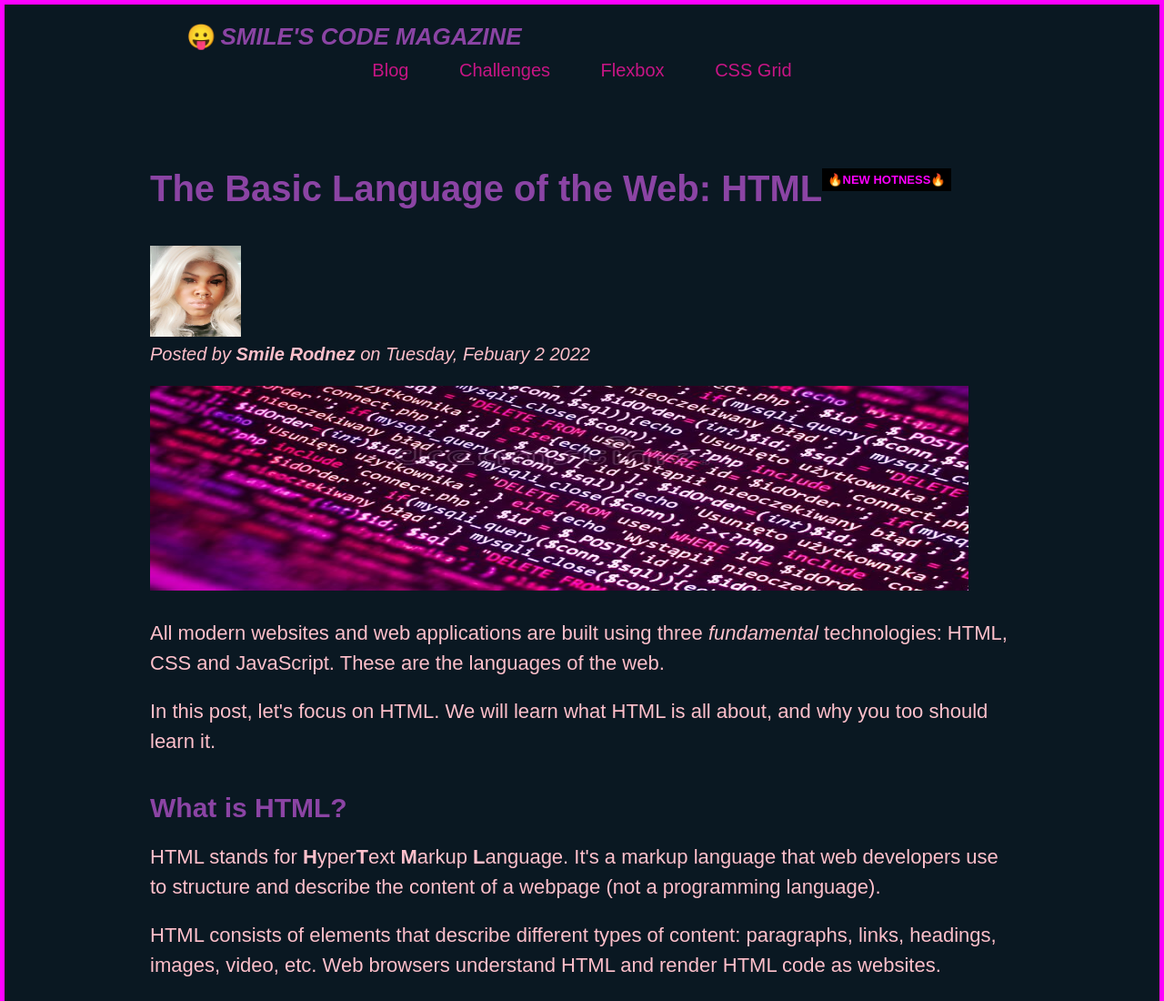
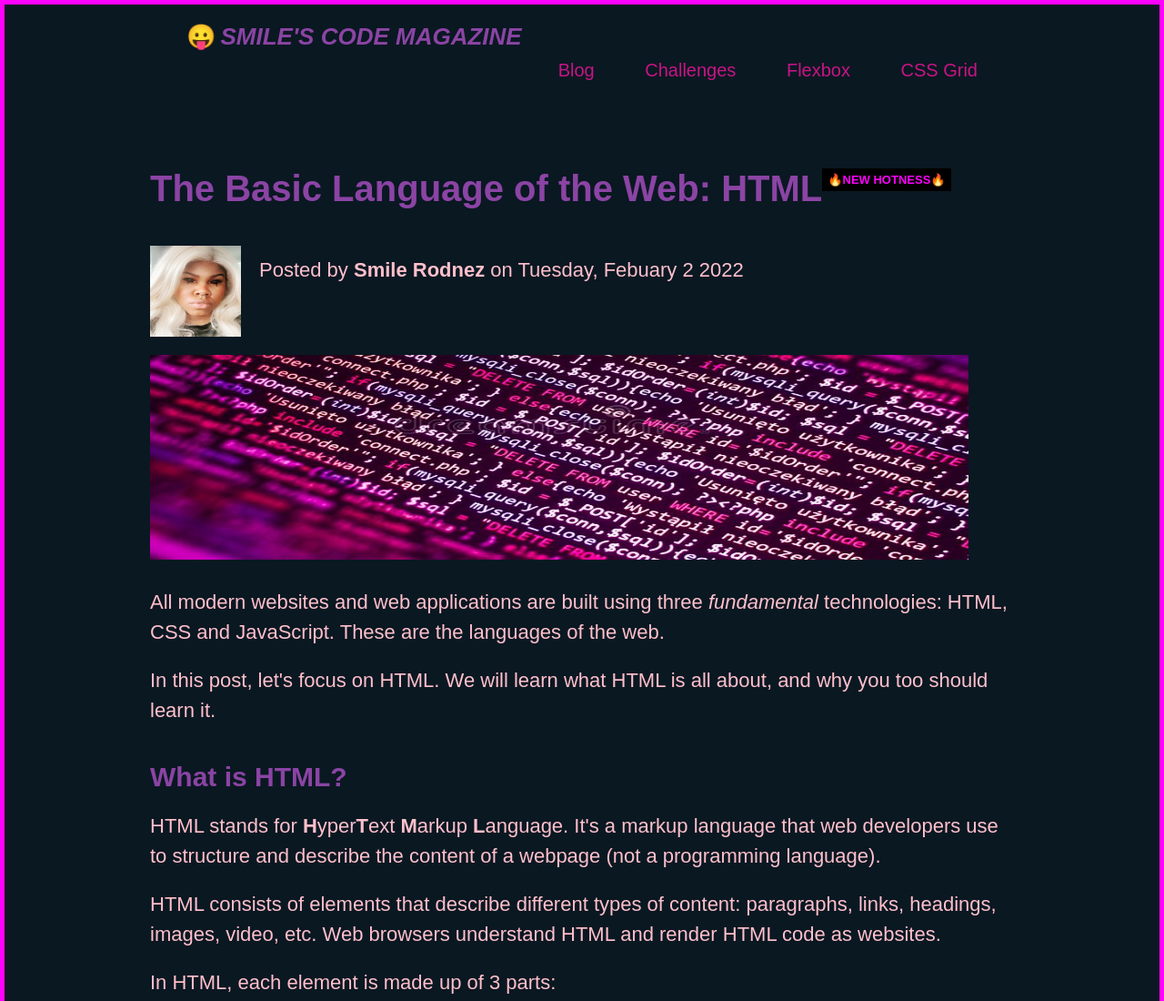
Before and after one commit to SmileJR/02-HTML-Fundamentals, a plain HTML site: page index.html in a window 1280 px wide. Shown: the top 1100 px of the page at 91% size. Drawn offline with Linux system fonts and the light colour scheme.

Commit message:
added floats

```diff
--- a/index.html
+++ b/index.html
@@ -46,7 +46,7 @@ width="100"
 class="blondebomshell"
 />
 
-  <p id="author">Posted by <strong>Smile Rodnez </strong>on
+  <p class="author">Posted by <strong>Smile Rodnez </strong>on
     Tuesday, Febuary 2 2022
       </p>
 <!--This is the intro-->
--- a/style.css
+++ b/style.css
@@ -292,3 +292,23 @@ h2::after {
 	top: -10;
 	right: -25;
 }
+
+/* FLOATS */
+.blondebomshell {
+	float: left;
+	margin-bottom: 20px;
+}
+
+.author {
+	float: left;
+	margin-top: 10px;
+	margin-left: 20px;
+}
+
+h1 {
+	float: : left;
+}
+
+nav {
+	float: right;
+}
```
